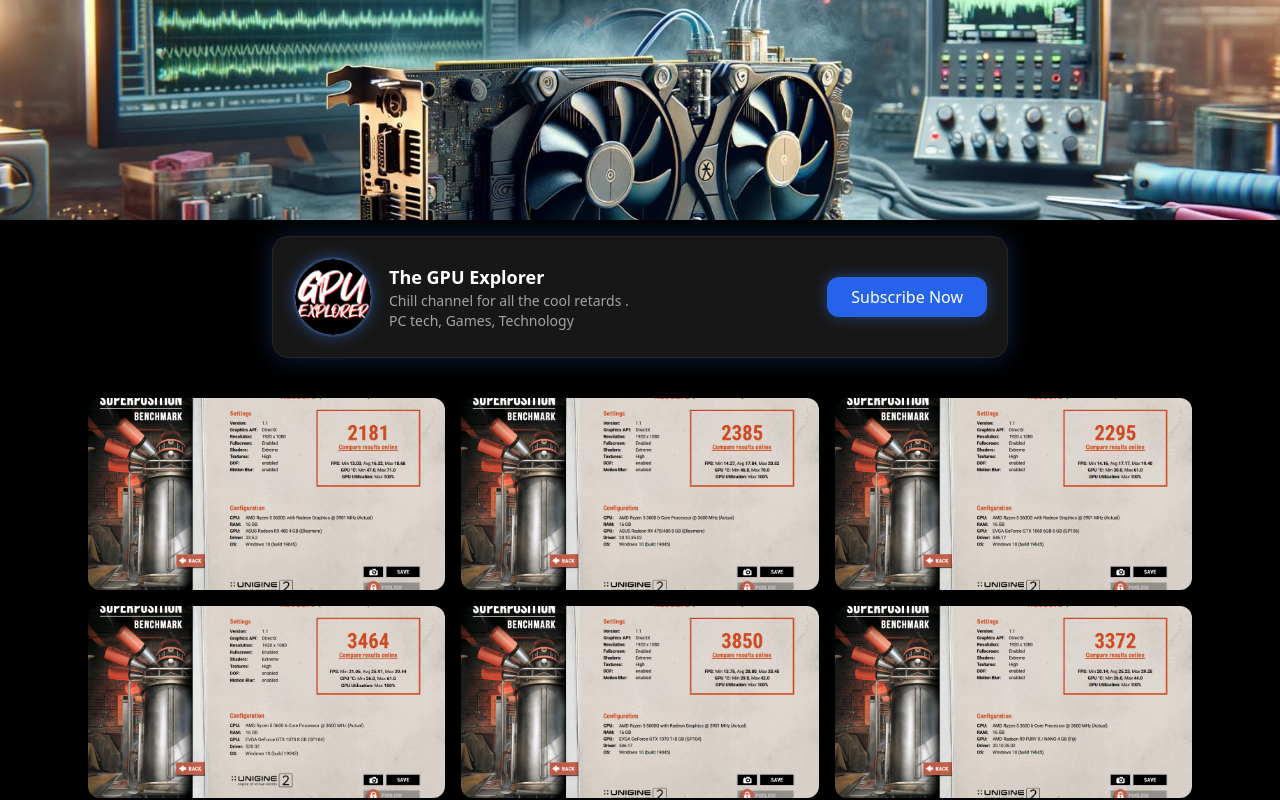
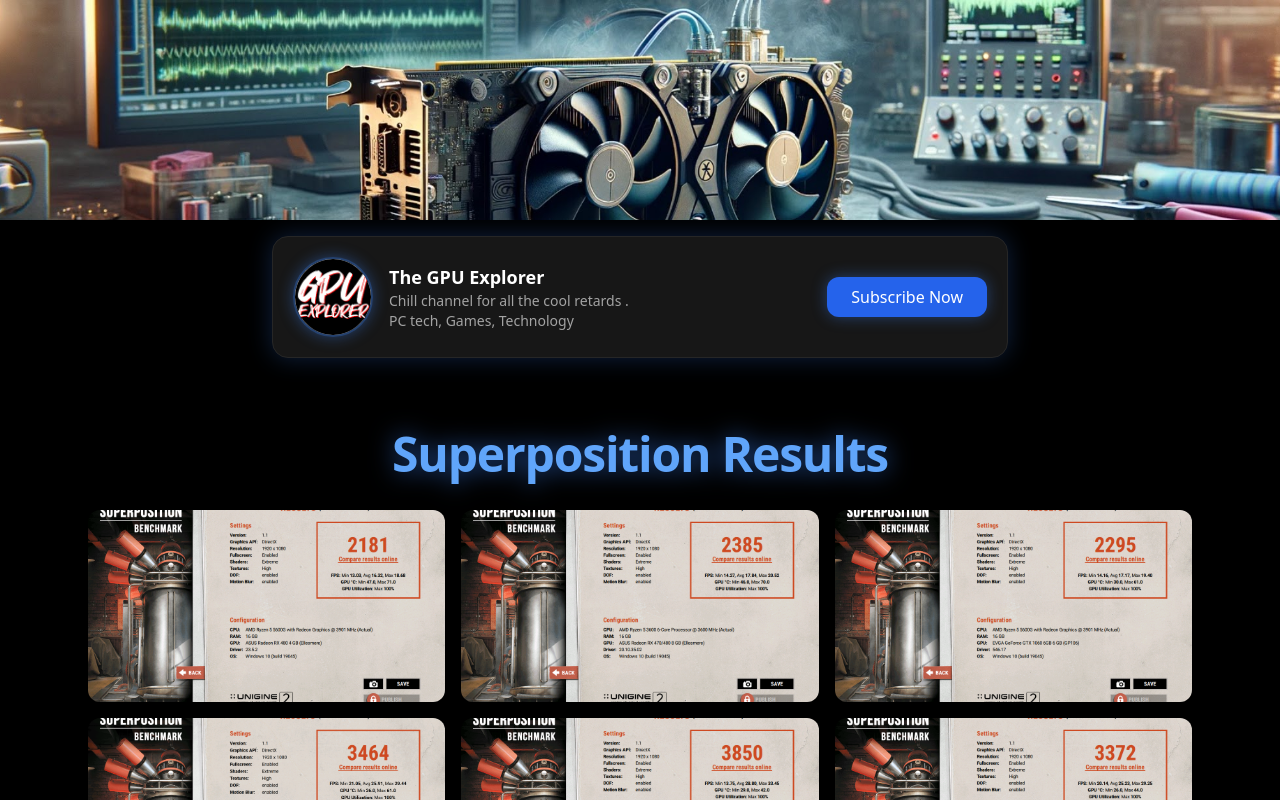
Before and after one commit to gianniszisakis/the-gpu-explorer, a React (Vite) app: page / in a window 1280 px wide. Shown: the top 800 px of the page. Built offline with nearby package versions, Linux system fonts and the light colour scheme.

Commit message:
feat: Add heading to gallery.

```diff
--- a/src/components/Gallery.tsx
+++ b/src/components/Gallery.tsx
@@ -34,6 +34,13 @@
 
   return (
     <div className="max-w-6xl mx-auto p-6">
+      <h2
+        className="text-3xl sm:text-4xl md:text-5xl font-extrabold text-center my-8
+               text-blue-400 tracking-tight
+               drop-shadow-[0_0_12px_rgba(59,130,246,0.6)]"
+      >
+        Superposition Results
+      </h2>
       <div className="grid grid-cols-1 sm:grid-cols-2 md:grid-cols-3 gap-4">
         {images.map((img, index) => (
           <img
```
